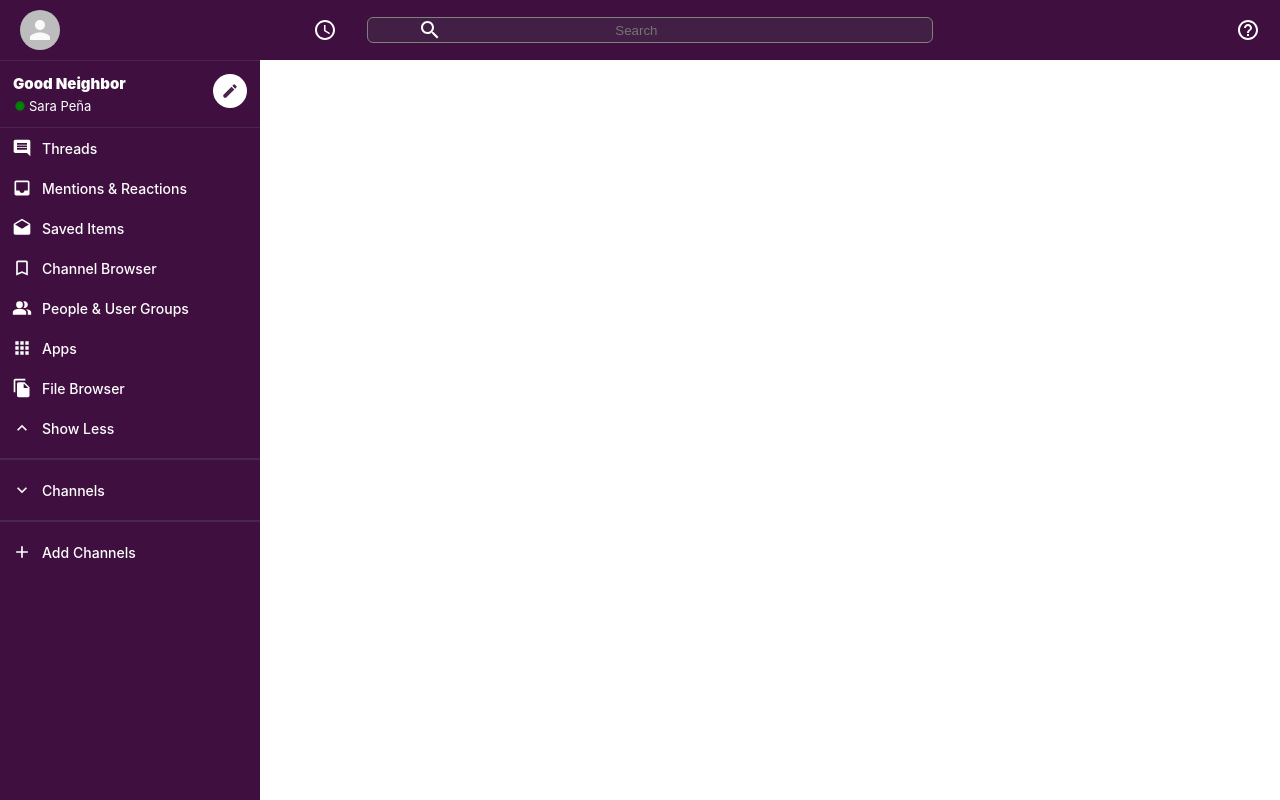
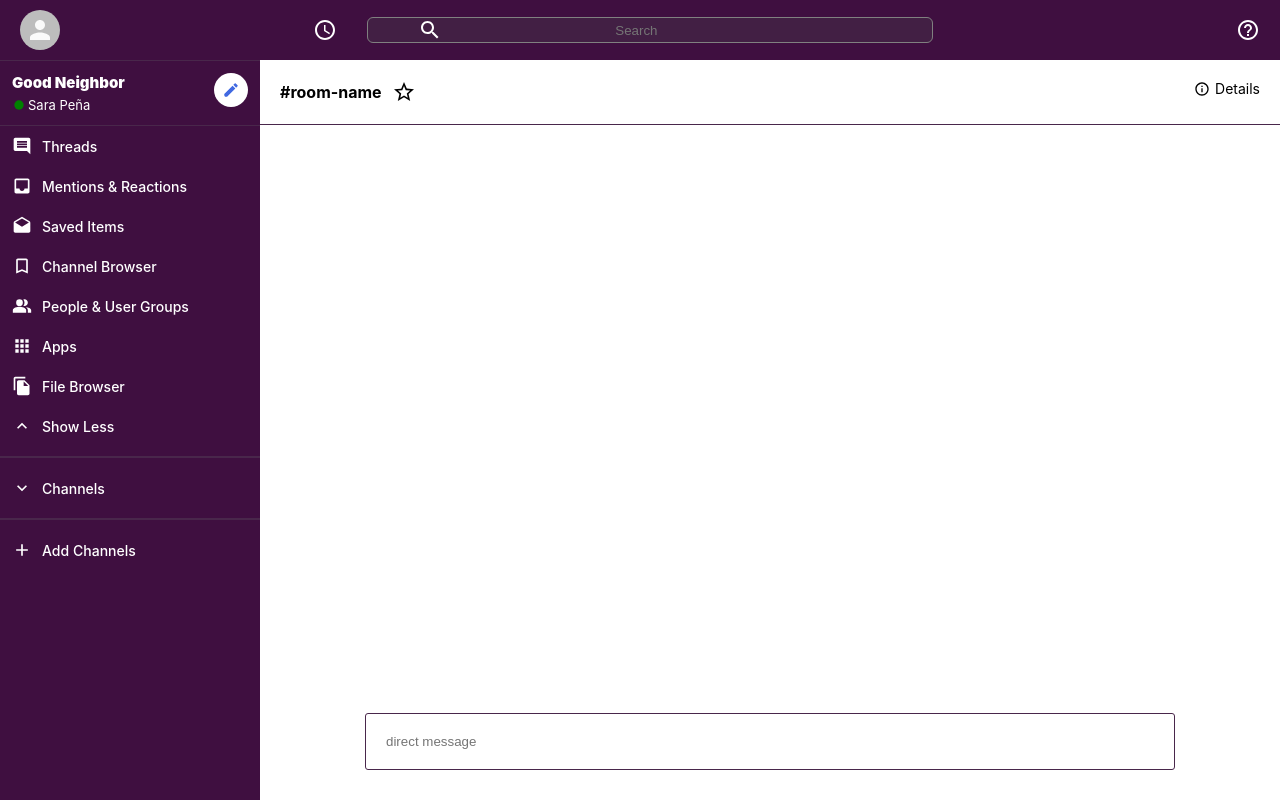
Before and after one commit to saracpena/Good-Neighbor, a React (Create React App) app: page / in a window 1280 px wide. Built offline with nearby package versions, Linux system fonts and the light colour scheme; grey boxes are pictures that could not be loaded.

Commit message:
Messages needs update

```diff
--- a/package.json
+++ b/package.json
@@ -5,6 +5,7 @@
   "dependencies": {
     "@material-ui/core": "^4.11.3",
     "@material-ui/icons": "^4.11.2",
+    "@reduxjs/toolkit": "^1.5.0",
     "@testing-library/jest-dom": "^5.11.9",
     "@testing-library/react": "^11.2.5",
     "@testing-library/user-event": "^12.7.1",
--- a/src/App.js
+++ b/src/App.js
@@ -4,6 +4,7 @@ import './App.css';
 import Header from './components/Header';
 import Sidebar from './components/Sidebar';
 import styled from 'styled-components'
+import Chat from './components/Chat';
 
 function App() {
   return (
@@ -15,7 +16,7 @@ function App() {
           <Sidebar  />
         <Switch>
           <Route exact path="/">
-
+            <Chat/>
           </Route>
         </Switch>
         </AppBody>
--- /dev/null
+++ b/src/components/Chat.js
@@ -0,0 +1,104 @@
+import React, { useRef } from 'react'
+import styled from 'styled-components'
+// import Message from './components/Message'
+
+// Material UI
+import StarBorderOutlinedIcon from '@material-ui/icons/StarBorderOutlined';
+import InfoOutlinedIcon from '@material-ui/icons/InfoOutlined';
+import ChatInput from './ChatInput';
+
+function Chat() {
+const chatRef = useRef(null);
+
+    return (
+      <ChatContainer>
+      <>
+        <Header>
+            <HeaderLeft>
+            <h4>
+                <strong>#Room-name</strong>
+            </h4>
+            <StarBorderOutlinedIcon/>
+            </HeaderLeft>
+            <HeaderRight>
+                <p>
+                <InfoOutlinedIcon /> Details
+                </p>
+            </HeaderRight>
+        </Header>
+
+        <ChatMessages>
+            {/* fetch Direct Messages */}
+            {/* return (
+                <Message
+                userId
+                message
+                timestamp
+                user
+                userImage
+                />
+            ) */}
+            {/* <Message    /> */}
+          <ChatBottom ref={chatRef}/>
+        </ChatMessages>
+
+        <ChatInput
+            // UserName
+            // UserId
+        />
+      </>
+     </ChatContainer>
+    )
+}
+
+export default Chat
+
+const ChatBottom = styled.div`
+    padding-bottom: 200px;
+`;
+
+const Header = styled.div`
+    display: flex;
+    justify-content: space-between;
+    padding: 20px;
+    border-bottom: 1px solid #49274b;
+`;
+
+const ChatMessages = styled.div``;
+
+const HeaderLeft = styled.div`
+    display: flex;
+    align-items:center;
+
+
+    > h4{
+        display: flex;
+        text-transform: lowercase;
+        margin-right: 10px;
+        }
+    > h4 > .MuiSvgIcon-root {
+        margin-left: 20px;
+        font-size: 18px;
+    }
+`;
+
+const HeaderRight = styled.div`
+    > p {
+        display: flex;
+        align-items: center;
+        font-size: 14px;
+    }
+
+    > p > .MuiSvgIcon-root {
+        margin-right: 5px !important;
+        font-size: 16px;
+    }
+`;
+
+const ChatContainer = styled.div`
+    flex: 0.7;
+    flex-grow:1;
+    overflow-y: scroll;
+    margin-top: 60px;
+
+`;
--- /dev/null
+++ b/src/components/ChatInput.js
@@ -0,0 +1,49 @@
+import React from 'react'
+import styled from 'styled-components'
+
+// Material UI
+import { Button } from '@material-ui/core';
+
+function ChatInput() {
+
+    const sendMessage = (e) => {
+        e.preventDefault();
+    }
+
+    return (
+       <ChatInputContainer>
+           <form>
+               <input placeholder="direct message" />
+               <Button hidden type ='submit' onClick={sendMessage}>
+                   SEND
+               </Button>
+           </form>
+       </ChatInputContainer>
+    );
+}
+
+export default ChatInput
+
+const ChatInputContainer = styled.div`
+    border-radius: 20px;
+
+    > form {
+        position: relative;
+        display: flex;
+        justify-content: center;
+    }
+
+    > form > input {
+        position: fixed;
+        bottom: 30px;
+        width: 60%;
+        border: 1px solid #49274b;
+        border-radius: 3px;
+        padding: 20px;
+        outline: none;
+    }
+
+    > form > button {
+        display: none !important;
+    }
+`;
--- /dev/null
+++ b/src/components/Message.js
@@ -0,0 +1,42 @@
+import React from 'react'
+import styled from 'styled-components'
+
+function Message({ message, timestamp, user, userImage }) {
+    return (
+      <MessageContainer>
+          <img src={userImage} alt="" />
+          <MessageInfo>
+        <h4>
+            {user}{''}
+            <span>
+                {new Date(timestamp?.toDate()).toUTCString()}</span>
+        </h4>
+        <p>{message}</p>
+          </MessageInfo>
+      </MessageContainer>
+    );
+}
+
+export default Message
+
+const MessageContainer = styled.div`
+    display: flex;
+    align-items: center;
+    padding: 20px;
+
+    > img {
+        height: 50px;
+        border-radius: 8px;
+    }
+`;
+
+const MessageInfo = styled.div`
+    padding-left: 10px;
+
+    > h4 > span {
+        color: gray;
+        font-weight: 300;
+        margin-left: 4px;
+        font-size: 10px;
+    }
+`;
--- a/src/components/Sidebar.js
+++ b/src/components/Sidebar.js
@@ -55,6 +55,7 @@ export default Sidebar
 
 const SidebarContainer = styled.div`
     background-color: var(--slack-color);
+    background-color: var(--slack-color);
     color: white;
     flex: 0.3;
     border-top: 1px solid #49274b;
@@ -72,12 +73,12 @@ const SidebarContainer = styled.div`
 const SidebarHeader = styled.div`
     display: flex;
     border-bottom: 1px solid #49274b;
-    padding-bottom: 10px;
-    padding: 13px;
+    padding-bottom: 20px;
+    padding: 12px;
 
     > .MuiSvgIcon-root {
       padding: 8px;
-      color: #49274b;
+      color: royalblue;
       font-size: 18px;
       background-color: white;
       border-radius: 999px;
--- a/src/components/SidebarOption.js
+++ b/src/components/SidebarOption.js
@@ -44,6 +44,8 @@ const SidebarOptionContainer = styled.div`
         padding: 15px;
     }
 `;
-const SidebarOptionChannel = styled.div`
+const SidebarOptionChannel = styled.h3`
+    padding: 10px 0;
+    font-weight: 300;
 
 `;
```
Also changed, not shown: 1 other file (tests, documents, lock files or other folders).
